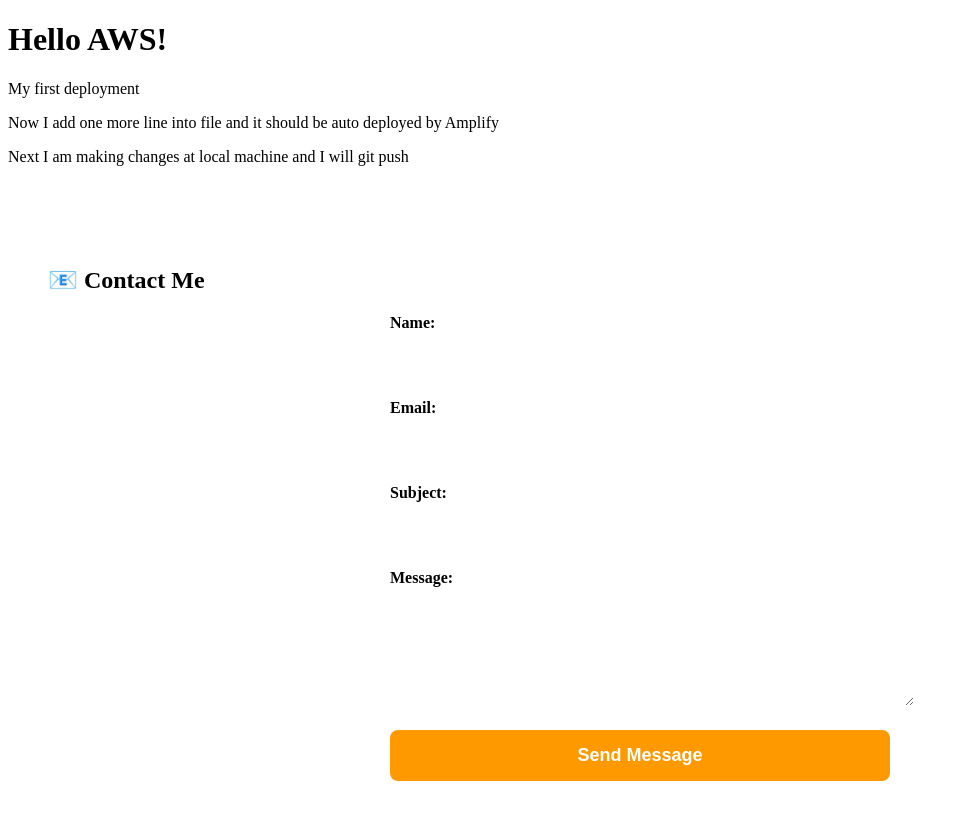
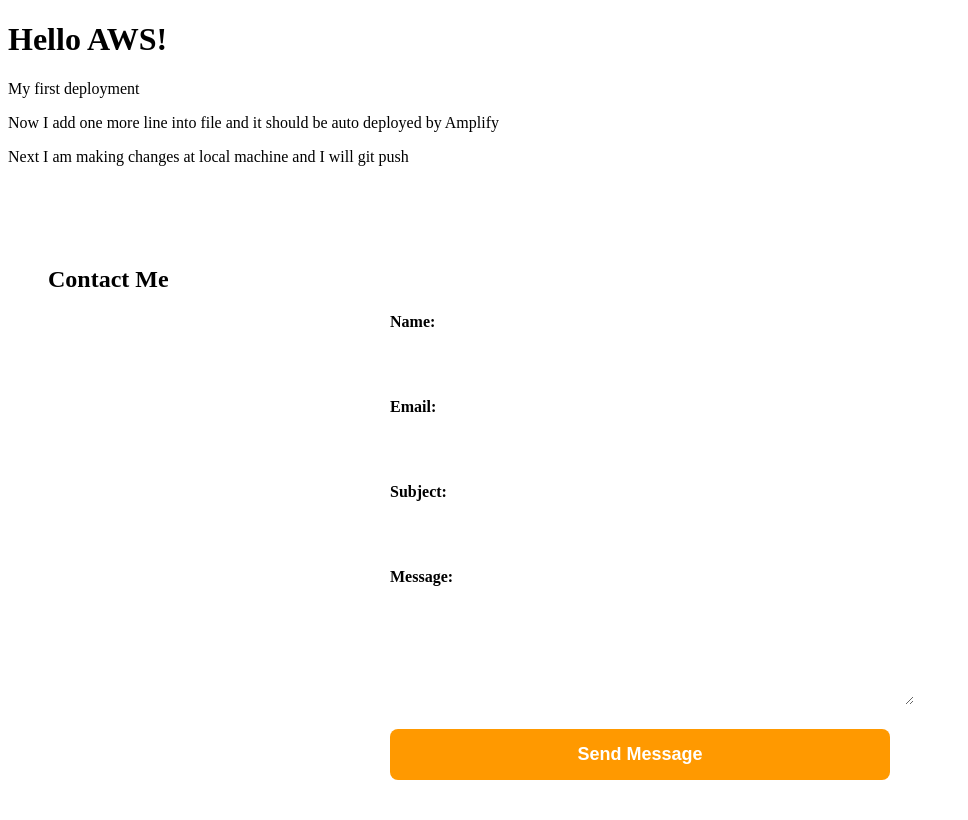
Before and after one commit to lin-lydia/static-website, a plain HTML site: page index.html in a window 1280 px wide. Shown: the whole page, without its empty margins (0-968 px from the left). Drawn offline with Linux system fonts and the light colour scheme.

Commit message:
update contact form

```diff
--- a/index.html
+++ b/index.html
@@ -11,7 +11,7 @@
 
   <!-- Add this to your index.html -->
 <div class="contact-section">
-    <h2>📧 Contact Me</h2>
+    <h2>Contact Me</h2>
     <form id="contactForm" class="contact-form">
         <div class="form-group">
             <label for="name">Name:</label>
```
